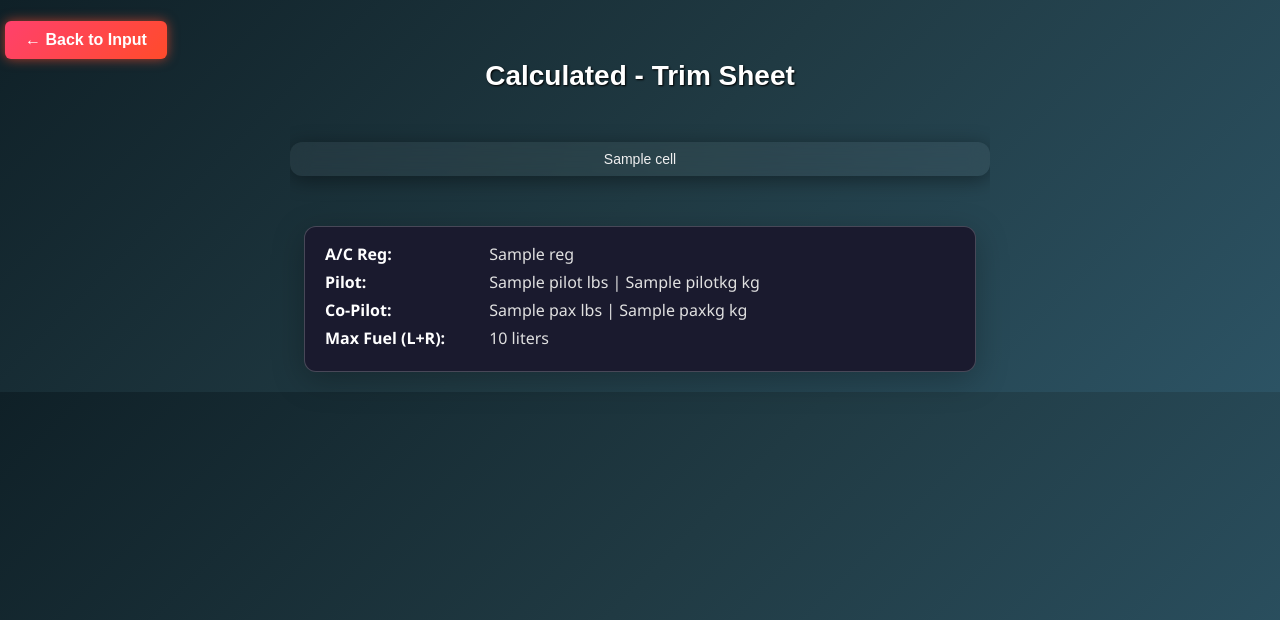
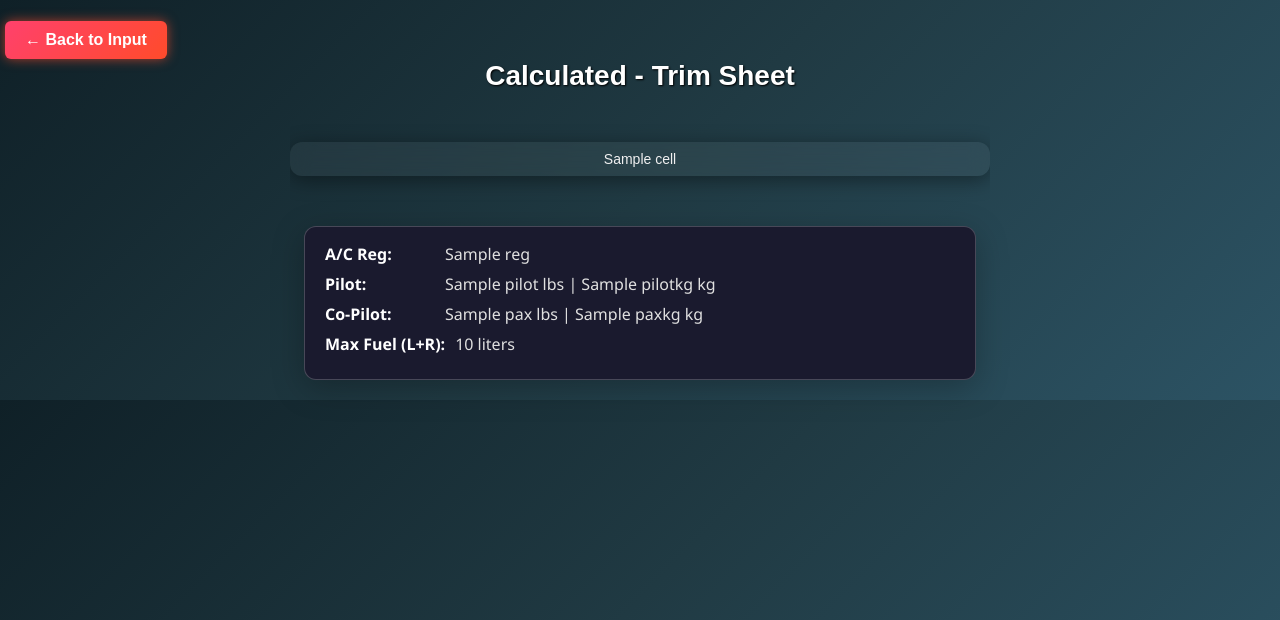
Before and after one commit to pranav4007/load-trim-app, a Flask app: template templates/table.html in a window 1280 px wide. Shown: the top 620 px of the page. Run offline with Flask 3, Linux system fonts and the light colour scheme; the template is opened without the code that fills it: most values are stand-ins (such as "Sample title", 1, 10 or a date in 2020).

Commit message:
table.html

```diff
--- a/templates/table.html
+++ b/templates/table.html
@@ -137,7 +137,7 @@
     {% set maxfuellit = (maxfuellbs / 1.58) | round(2) %}
 {% endif %}
 
-<!-- Insert this just below the table and above the download button -->
+<!-- Replace your current style + info-panel div with this -->
 <style>
   .info-panel {
     margin: 20px auto 0 auto;
@@ -152,28 +152,44 @@
     color: #e0e0e0;
     box-shadow: 0 8px 32px rgba(0, 0, 0, 0.25);
     max-width: 90%;
-    text-align: left;
     background-color: #1a1a2e;
   }
 
-  .info-panel div {
-    margin-bottom: 6px;
+  .info-row {
+    display: flex;
+    flex-wrap: wrap;
+    margin-bottom: 8px;
   }
 
-  .info-panel strong {
+  .info-label {
+    font-weight: bold;
     color: #ffffff;
-    display: inline-block;
-    width: 160px;
+    margin-right: 10px;
+    min-width: 110px;
+  }
+
+  .info-value {
+    flex: 1;
+  }
+
+  @media (max-width: 480px) {
+    .info-row {
+      flex-direction: column;
+    }
+
+    .info-label {
+      margin-bottom: 4px;
+    }
   }
 
   body {
-    background-color: #0f172a; /* Optional dark background for futuristic feel */
+    background-color: #0f172a;
   }
 </style>
 
 <div class="info-panel">
-  <div><strong>A/C Reg:</strong> {{ reg }}</div>
-  <div><strong>Pilot:</strong> {{ pilot }} lbs | {{ pilotkg }} kg</div>
-  <div><strong>Co-Pilot:</strong> {{ pax }} lbs | {{ paxkg }} kg</div>
-  <div><strong>Max Fuel (L+R):</strong> {{ maxfuellit }} liters</div>
+  <div class="info-row"><span class="info-label">A/C Reg:</span><span class="info-value">{{ reg }}</span></div>
+  <div class="info-row"><span class="info-label">Pilot:</span><span class="info-value">{{ pilot }} lbs | {{ pilotkg }} kg</span></div>
+  <div class="info-row"><span class="info-label">Co-Pilot:</span><span class="info-value">{{ pax }} lbs | {{ paxkg }} kg</span></div>
+  <div class="info-row"><span class="info-label">Max Fuel (L+R):</span><span class="info-value">{{ maxfuellit }} liters</span></div>
 </div>
```
